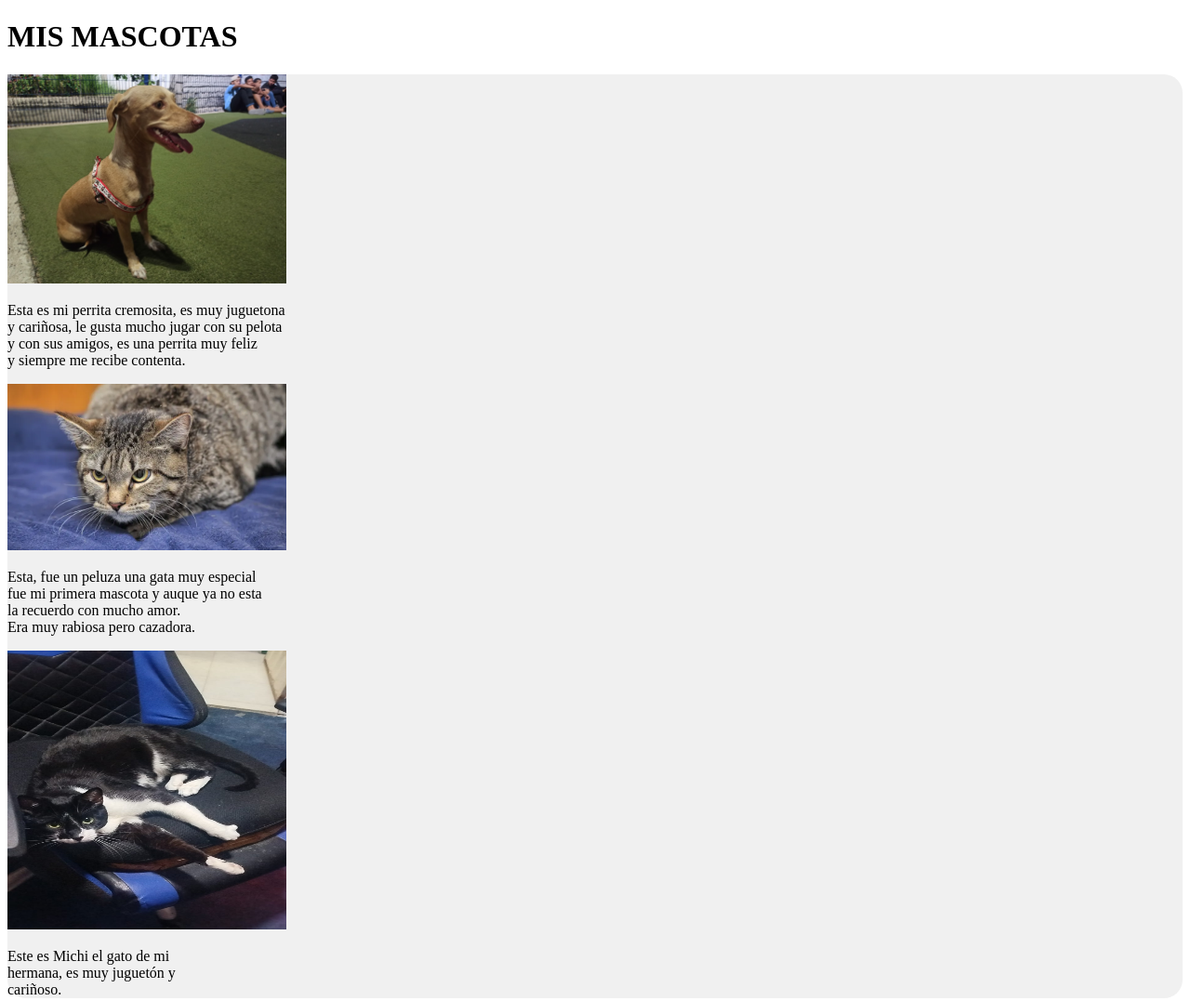
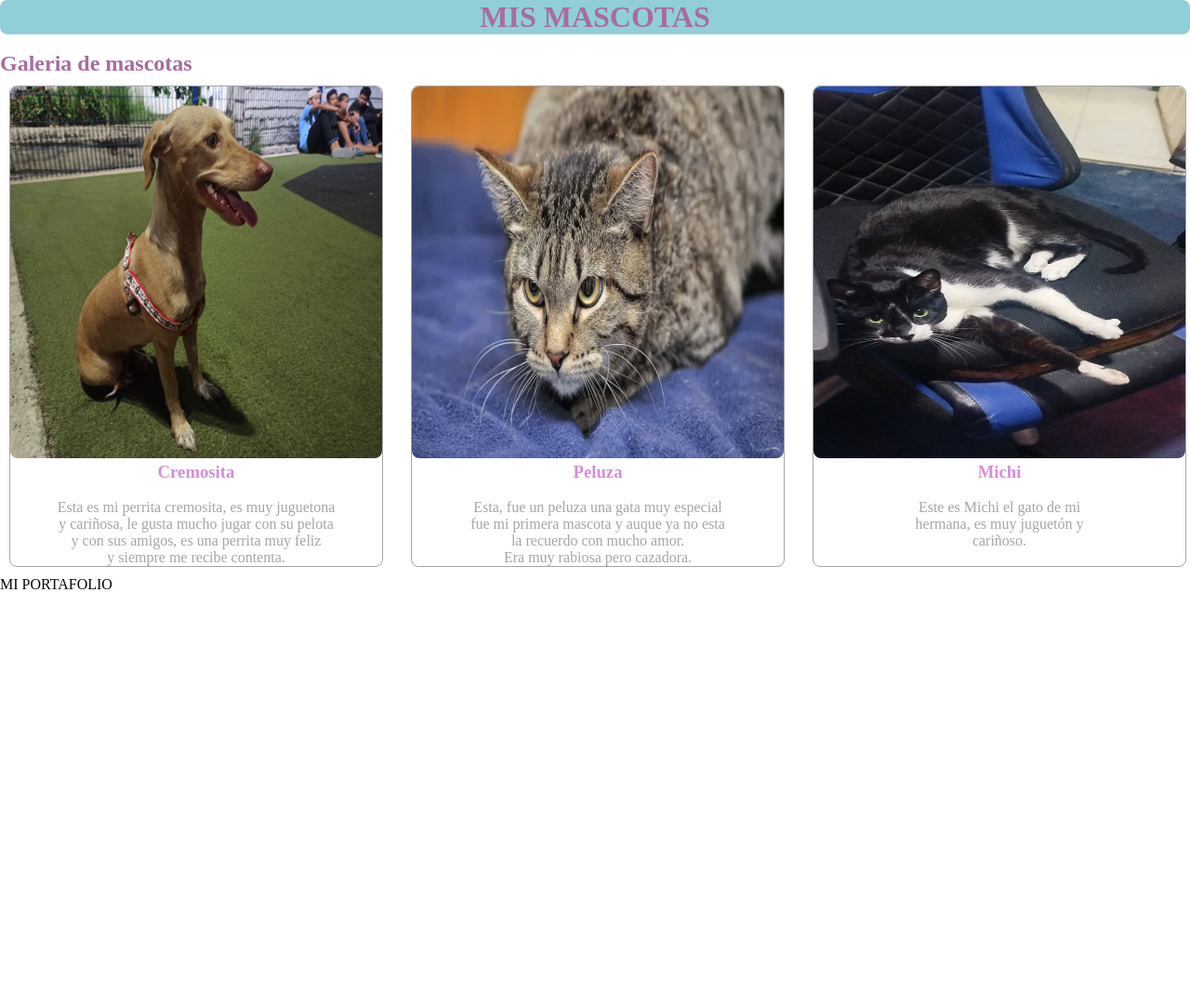
Before and after one commit to mariacamila1629/portafoliio, a plain HTML site: page Portafolio/mascotas.html in a window 1280 px wide. Shown: the whole page at 93% size. After the commit the page ends 800 px from the top, so only its background shows below. Drawn offline with Linux system fonts and the light colour scheme.

Commit message:
Add files via upload

```diff
--- a/Portafolio/mascotas.html
+++ b/Portafolio/mascotas.html
@@ -1,5 +1,6 @@
 <!DOCTYPE html>
 <html lang="es">
+
 <head>
     <meta charset="UTF-8">
     <meta name="viewport" content="width=device-width, initial-scale=1.0">
@@ -8,27 +9,45 @@
 </head>
 
 <body>
-    <header><H1>MIS MASCOTAS</H1></header>
-    <section class="target">
-            <img src="/cremosita.jpg" alt="cremosita" width="300px">
+
+
+    <header class="title">
+        <H1>MIS MASCOTAS</H1>
+
+
+    </header> <br>
+    <h2>Galeria de mascotas</h2>
+     <section class="Galeria-flex"></section>
+    <main class="mascotas">
+
+        <section class="target">
+            <img src="/cremosita.jpg" alt="cremosita"width="400px" height="400">
+             <h3 class="nombre"> Cremosita</h3> <br>
             <p>Esta es mi perrita cremosita, es muy
                 juguetona <br> y cariñosa, le gusta mucho jugar con su pelota <br> y
                 con sus amigos, es una perrita muy feliz <br> y siempre me recibe contenta.</p>
 
-    <section></section>
+        </section>
 
+        <section class="target">
 
+            <img src="/gato-de-tabby-enojado-40290682.webp" alt="michi" width="400px" height="400">
+                <h3 class="nombre"> Peluza</h3> <br>
+            <p>Esta, fue un peluza una gata muy especial <br> fue mi primera mascota y auque ya no esta <br> la recuerdo
+                con mucho amor. <br> Era muy rabiosa pero cazadora.</p>
 
-            <img src="/gato-de-tabby-enojado-40290682.webp" alt="michi" width="300px">
-            <p>Esta, fue un peluza una gata muy especial <br> fue mi primera mascota y auque ya no esta <br> la recuerdo con mucho amor. <br> Era muy rabiosa pero cazadora.</p>
+        </section>
 
+        <section class="target">
 
+            <img src="/WhatsApp Image 2026-04-17 at 3.12.06 PM.jpeg" alt="Michi" width="400px" height="400">
+            <h3 class="nombre"> Michi</h3> <br>
+            <p>Este es Michi el gato de mi <br> hermana, es muy juguetón y <br> cariñoso.</p>
+        </section>
+    </main>
 
-
-
-                    <img src="/WhatsApp Image 2026-04-17 at 3.12.06 PM.jpeg" alt="Michi" width="300px" height="300">
-            <p>Este es Michi el gato de mi <br> hermana, es muy juguetón y  <br> cariñoso.</p>
-    </section>
+        <a class="portafolio" href="/index.html">MI PORTAFOLIO</a>
 
 </body>
+
 </html>
--- a/Portafolio/style.css
+++ b/Portafolio/style.css
@@ -9,7 +9,12 @@ h1 {
   text-align: center;
   color: rgb(255, 255, 255);
 }
+.title  {
+  color: rgb(20, 24, 24);
+  display: flexbox;
+  justify-content: ;
 
+}
 p {
   font-family: verdana;
   font-size: 20px;
@@ -30,6 +35,7 @@ image {
     list-style: none;
     display: flex;
     gap: 80px;
+    justify-content: center;
 
 }
 
@@ -39,4 +45,47 @@ image {
     background-color: snow;
     text-decoration: none;
     border-radius: 0.5rem;
+
 }
+
+.proyect  {
+  text-decoration: none;
+  grid-column: var(#080808);
+
+
+}
+
+
+header {
+    flex-direction: column;
+    gap: 15px;
+}
+
+.proyectos-container {
+    display: grid;
+    grid-template-columns: 1fr;
+}
+
+.galeria-grid {
+    display: grid;
+    grid-template-columns: repeat(2, 1fr);
+}
+
+
+@media (min-width: 600px) {
+    .proyect {
+        grid-template-columns: repeat(2, 1fr);
+    }
+    .galeria-grid {
+        grid-template-columns: repeat(3, 1fr);
+    }
+}
+
+@media (min-width: 1024px) {
+    header {
+        flex-direction: row; /* Vuelve a fila */
+    }
+    .proyectos-container {
+        grid-template-columns: repeat(3, 1fr); /* 3 o más */
+    }
+}
--- a/Portafolio/stylemascotas.css
+++ b/Portafolio/stylemascotas.css
@@ -1,4 +1,79 @@
+:root   {
+    color: #a86c9e;
+    color-scheme: var(#b67eaa);
+}
+
+*{
+    margin: 0;
+    padding: 0;
+    box-sizing: border-box;
+    border-radius: 0.5rem;
+}
+
+body{
+    height: 100vh;
+}
+
+.mascotas{
+    display: grid;
+    grid-template-columns: 1fr 1fr 1fr;
+    gap: 10px;
+}
+
 .target{
-    background-color: #f0f0f0;
-    border-radius: 20px;
+    text-align: center;
+    margin: 10px;
+    border: 1px solid;
+    gap: 50px;
+    color: #3131386e;
+
 }
+.nombre {
+    color: #d48fd6;
+    text-shadow: #3115a1;
+
+}
+
+ .title{
+    text-align: center;
+    background-color: #60bbc7b2;
+
+ }
+ .portafolio    {
+    text-decoration: none;
+    color: #080808;
+
+ }
+ eader {
+    display: flex;
+    justify-content: space-between;
+    align-items: center;
+    padding: 1rem 5%;
+    background-color: #2c3e50;
+    color: white;
+}
+
+nav ul {
+    display: flex;
+    list-style: none;
+    gap: 20px;
+}
+display: grid;  {
+
+    grid-template-columns: repeat(3, 1fr);
+    gap: 25px;
+    padding: 40px;
+}
+
+.galeria-flex {
+    display: flex;
+    flex-wrap: wrap; /* Permite que las imágenes bajen a la siguiente línea */
+    justify-content: center;
+    gap: 15px;
+}
+
+.galeria-flex img {
+    flex: 1 1 250px; /* Crecen y se encogen, con un base de 250px */
+    object-fit: cover;
+    height: 200px;
+}
```
Also changed, not shown: Portafolio/index.html (+4 -2 lines).
